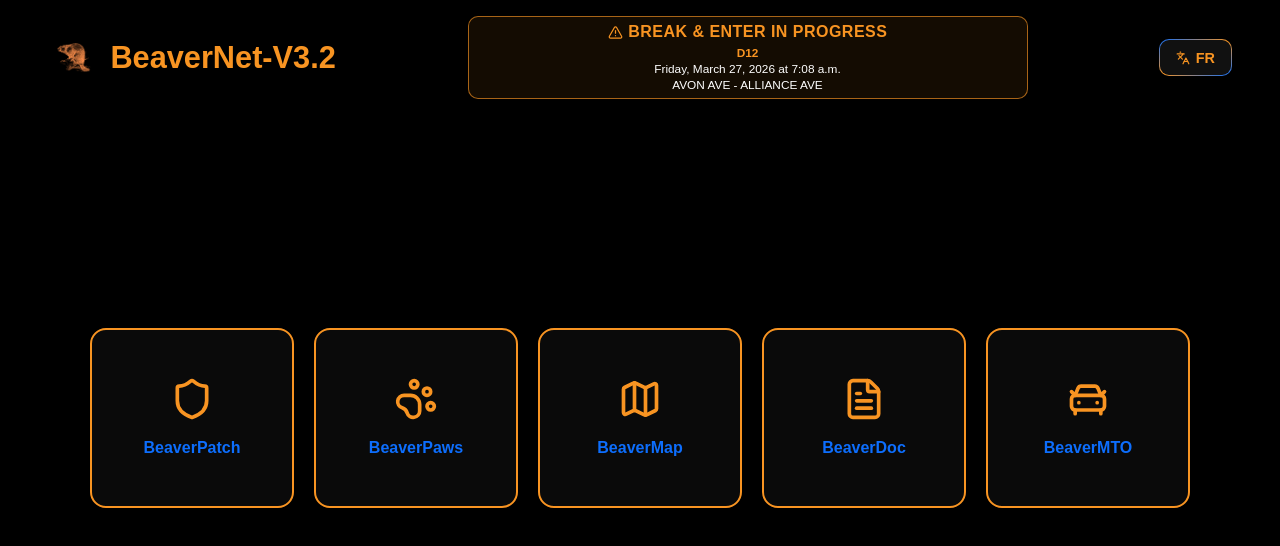
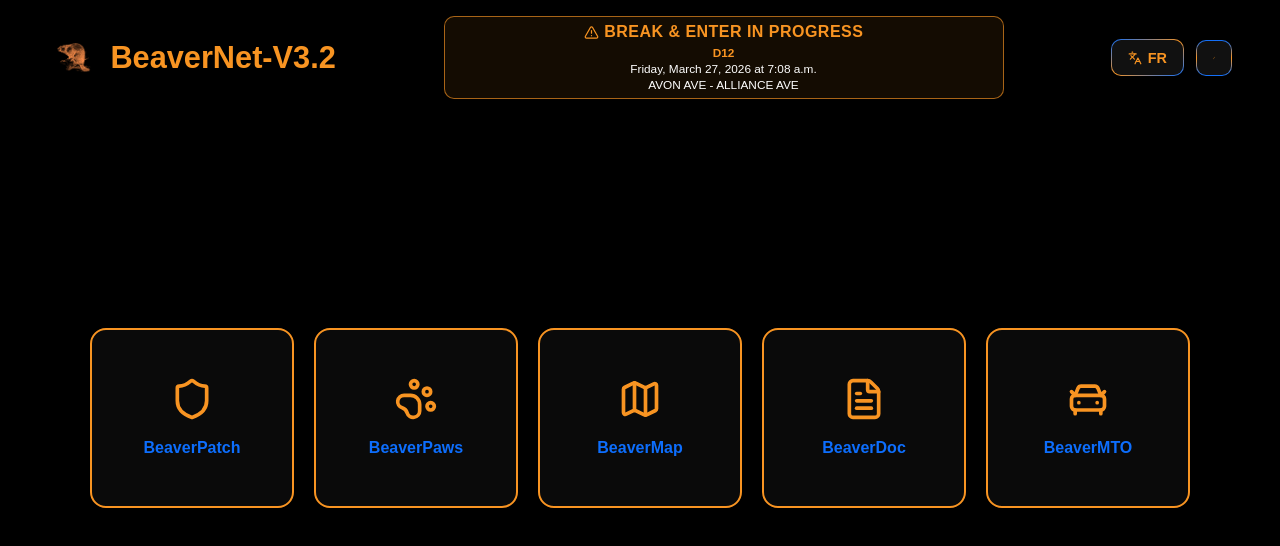
Before and after one commit to remiguillette/BeaverNet-3.2, a React (Vite) app: page / in a window 1280 px wide. Shown: the top 546 px of the page. Built offline with nearby package versions, Linux system fonts and the light colour scheme; no server answers.

Commit message:
Add icon-only fullscreen toggle in header

```diff
--- /dev/null
+++ b/src/components/layout/header/FullscreenToggleButton.tsx
@@ -0,0 +1,33 @@
+import { Maximize2, Minimize2 } from "lucide-react";
+
+type FullscreenToggleButtonProps = {
+  isFullscreen: boolean;
+  enterAriaLabel: string;
+  exitAriaLabel: string;
+  onToggleFullscreen: () => void;
+};
+
+export const FullscreenToggleButton = ({
+  isFullscreen,
+  enterAriaLabel,
+  exitAriaLabel,
+  onToggleFullscreen,
+}: FullscreenToggleButtonProps) => {
+  const ariaLabel = isFullscreen ? exitAriaLabel : enterAriaLabel;
+
+  return (
+    <button
+      onClick={onToggleFullscreen}
+      className="border-gradient-button icon-only-button"
+      aria-label={ariaLabel}
+      title={ariaLabel}
+      type="button"
+    >
+      {isFullscreen ? (
+        <Minimize2 className="language-icon" aria-hidden="true" />
+      ) : (
+        <Maximize2 className="language-icon" aria-hidden="true" />
+      )}
+    </button>
+  );
+};
--- a/src/components/layout/header/Header.tsx
+++ b/src/components/layout/header/Header.tsx
@@ -1,4 +1,4 @@
-import { useRef } from "react";
+import { useEffect, useRef, useState } from "react";
 import { useTranslation } from "../../../contexts/TranslationContext";
 import beaverLogo from "../../../assets/beaver.png";
 
@@ -11,6 +11,7 @@ import { useRotatingGradient } from "./hooks/useRotatingGradient";
 export const Header = () => {
   const { language, changeLanguage, t } = useTranslation();
   const buttonRef = useRef<HTMLButtonElement>(null);
+  const [isFullscreen, setIsFullscreen] = useState(Boolean(document.fullscreenElement));
 
   const isLoaded = useDelayedMountAnimation(100);
   useRotatingGradient(buttonRef);
@@ -19,6 +20,27 @@ export const Header = () => {
     const newLang = language === "fr" ? "en" : "fr";
     changeLanguage(newLang);
   };
+
+  const toggleFullscreen = async () => {
+    if (document.fullscreenElement) {
+      await document.exitFullscreen();
+      return;
+    }
+
+    await document.documentElement.requestFullscreen();
+  };
+
+  useEffect(() => {
+    const handleFullscreenChange = () => {
+      setIsFullscreen(Boolean(document.fullscreenElement));
+    };
+
+    document.addEventListener("fullscreenchange", handleFullscreenChange);
+
+    return () => {
+      document.removeEventListener("fullscreenchange", handleFullscreenChange);
+    };
+  }, []);
 
   return (
     <header className="site-header" role="banner">
@@ -44,6 +66,10 @@ export const Header = () => {
           toggleLabel={t("header.nav.languageToggleLabel")}
           buttonRef={buttonRef}
           onToggleLanguage={toggleLanguage}
+          isFullscreen={isFullscreen}
+          enterFullscreenAriaLabel={t("header.nav.enterFullscreenAria")}
+          exitFullscreenAriaLabel={t("header.nav.exitFullscreenAria")}
+          onToggleFullscreen={toggleFullscreen}
         />
       </div>
     </header>
--- a/src/components/layout/header/HeaderNav.tsx
+++ b/src/components/layout/header/HeaderNav.tsx
@@ -1,5 +1,6 @@
 import type React from "react";
 import { LanguageToggleButton } from "./LanguageToggleButton";
+import { FullscreenToggleButton } from "./FullscreenToggleButton";
 
 type HeaderNavProps = {
   navAriaLabel: string;
@@ -7,6 +8,10 @@ type HeaderNavProps = {
   toggleLabel: string;
   buttonRef: React.RefObject<HTMLButtonElement | null>;
   onToggleLanguage: () => void;
+  isFullscreen: boolean;
+  enterFullscreenAriaLabel: string;
+  exitFullscreenAriaLabel: string;
+  onToggleFullscreen: () => void;
 };
 
 export const HeaderNav = ({
@@ -15,6 +20,10 @@ export const HeaderNav = ({
   toggleLabel,
   buttonRef,
   onToggleLanguage,
+  isFullscreen,
+  enterFullscreenAriaLabel,
+  exitFullscreenAriaLabel,
+  onToggleFullscreen,
 }: HeaderNavProps) => {
   return (
     <nav className="header-nav" role="navigation" aria-label={navAriaLabel}>
@@ -24,6 +33,12 @@ export const HeaderNav = ({
         ariaLabel={toggleAriaLabel}
         label={toggleLabel}
       />
+      <FullscreenToggleButton
+        isFullscreen={isFullscreen}
+        enterAriaLabel={enterFullscreenAriaLabel}
+        exitAriaLabel={exitFullscreenAriaLabel}
+        onToggleFullscreen={onToggleFullscreen}
+      />
     </nav>
   );
 };
--- a/src/i18n/resources.ts
+++ b/src/i18n/resources.ts
@@ -226,6 +226,8 @@ export const resources = {
         mainAria: "Main menu",
         languageToggleAria: "Change language to French",
         languageToggleLabel: "EN",
+        enterFullscreenAria: "Enter fullscreen",
+        exitFullscreenAria: "Exit fullscreen",
       },
     },
     contact: {
@@ -753,6 +755,8 @@ export const resources = {
         mainAria: "Menu principal",
         languageToggleAria: "Changer la langue en anglais",
         languageToggleLabel: "FR",
+        enterFullscreenAria: "Passer en plein écran",
+        exitFullscreenAria: "Quitter le plein écran",
       },
     },
     contact: {
--- a/src/styles/global.css
+++ b/src/styles/global.css
@@ -368,6 +368,12 @@ footer {
 .language-icon {
   width: 14px;
   height: 14px;
+}
+
+.icon-only-button {
+  width: 36px;
+  height: 36px;
+  padding: 0;
 }
 
 .hero {
```
